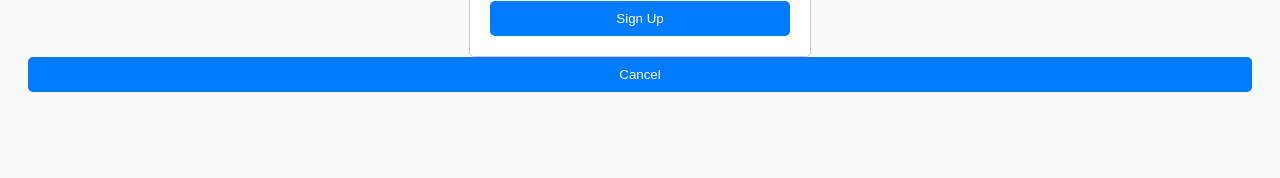
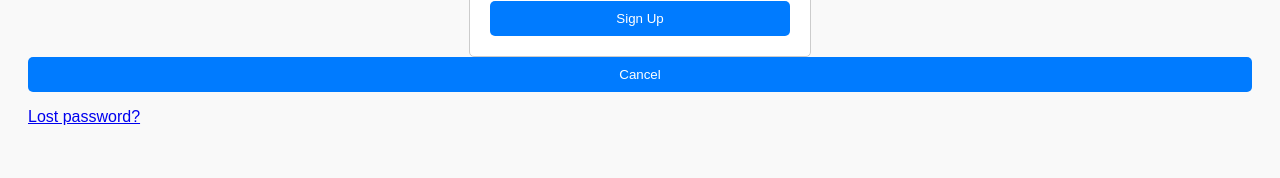
Before and after one commit to mathiasgreve/brain-rot, a Django app: page /signup/ in a window 1280 px wide. Shown: the part 622-800 px from the top of the page. Run offline with Django 5.2, Linux system fonts and the light colour scheme.

Commit message:
add 'lost password' option

```diff
--- a/dictionary/templates/registration/signup.html
+++ b/dictionary/templates/registration/signup.html
@@ -49,5 +49,8 @@
     <a href="{% url 'home' %}">
         <button class="cancel-button" type="button">Cancel</button>
     </a>
+
+    <p><a href="{% url 'password_reset' %}">Lost password?</a></p>
+
 </body>
 </html>
```
